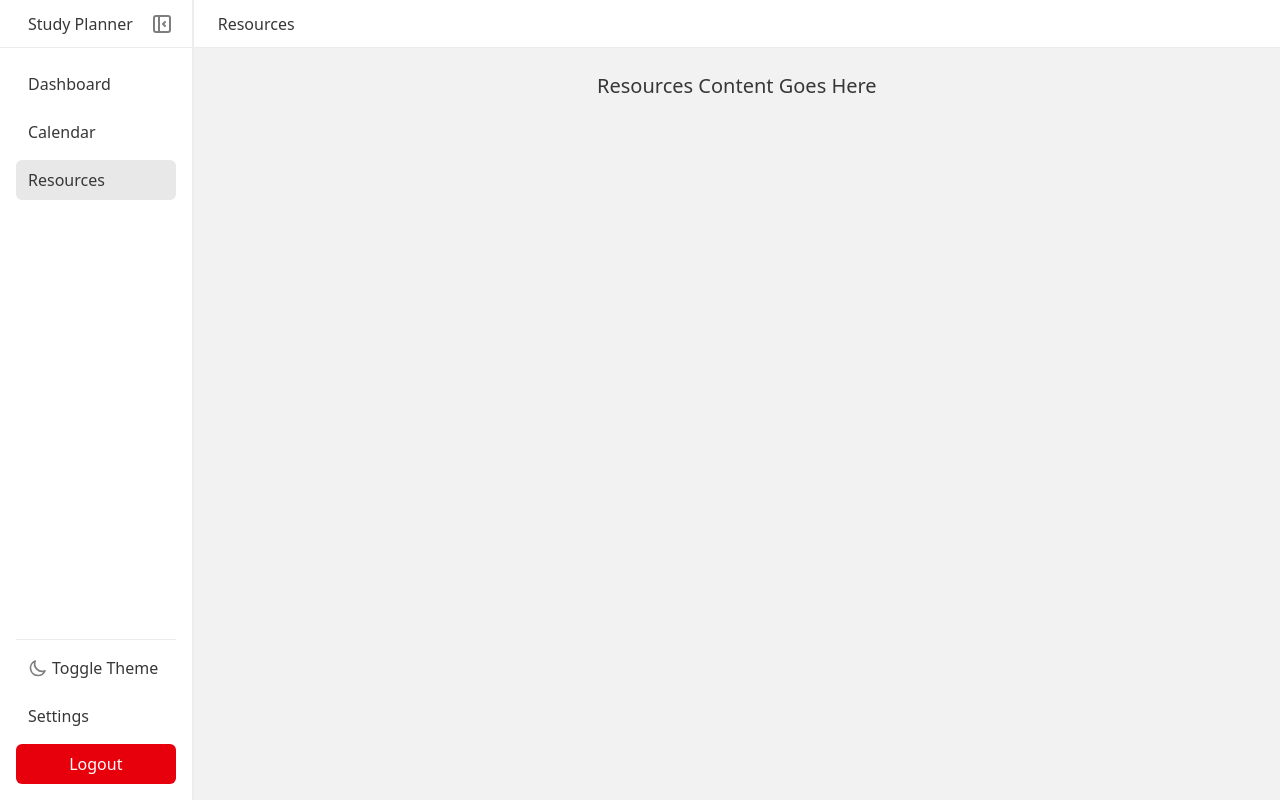
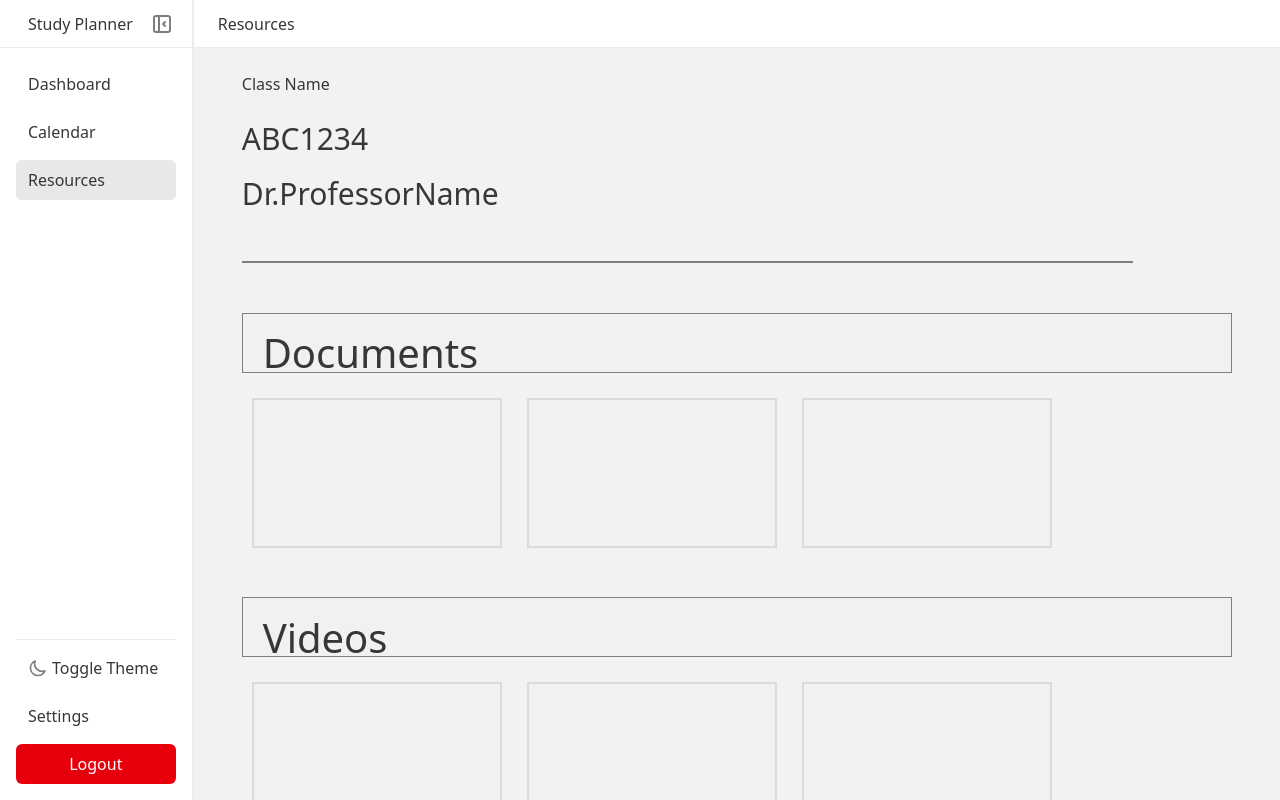
Before and after one commit to Kay199711/Studyplanner, a React (Vite) app in the folder frontend/: page /resources in a window 1280 px wide. Built offline with nearby package versions, Linux system fonts and the light colour scheme; no server answers; sample sign-in values are in the browser's storage.

Commit message:
added to react

```diff
--- a/frontend/src/pages/resources/Resources.jsx
+++ b/frontend/src/pages/resources/Resources.jsx
@@ -1,8 +1,40 @@
+import './styles.css';
+
 export default function Resources() {
     return (
       <div className="p-6">
         <div className="flex justify-center items-start">
-          <h2 className="text-xl">Resources Content Goes Here</h2>
+            <div className="PrimaryInfo">
+            <div className="xButton">
+                <span className="material-symbols-outlined">close</span>
+            </div>
+
+            <div className="classTitle">Class Name</div>
+            <div className="classCode">ABC1234</div>
+            <div className="professorName">Dr.ProfessorName</div>
+
+            <div className="divider"></div>
+
+            <div className="documentSection">
+                <div className="bar1">Documents</div>
+
+                <div className="docOptions">
+                    <div className="doc1"></div>
+                    <div className="doc2"></div>
+                    <div className="doc3"></div>
+                </div>
+            </div>
+
+            <div className="videoSection">
+                <div className="bar2">Videos</div>
+
+                <div className="videoOptions">
+                    <div className="video1"></div>
+                    <div className="video2"></div>
+                    <div className="video3"></div>
+                </div>
+            </div>
+        </div>
         </div>
       </div>
     );
```
Also changed, not shown: frontend/src/pages/resources/resourcesTab.jsx (added, +53 -0 lines), frontend/src/pages/resources/index.html (renamed from frontend/src/pages/resources/resources tab code/index.html), frontend/src/pages/resources/styles.css (renamed from frontend/src/pages/resources/resources tab code/styles.css).
